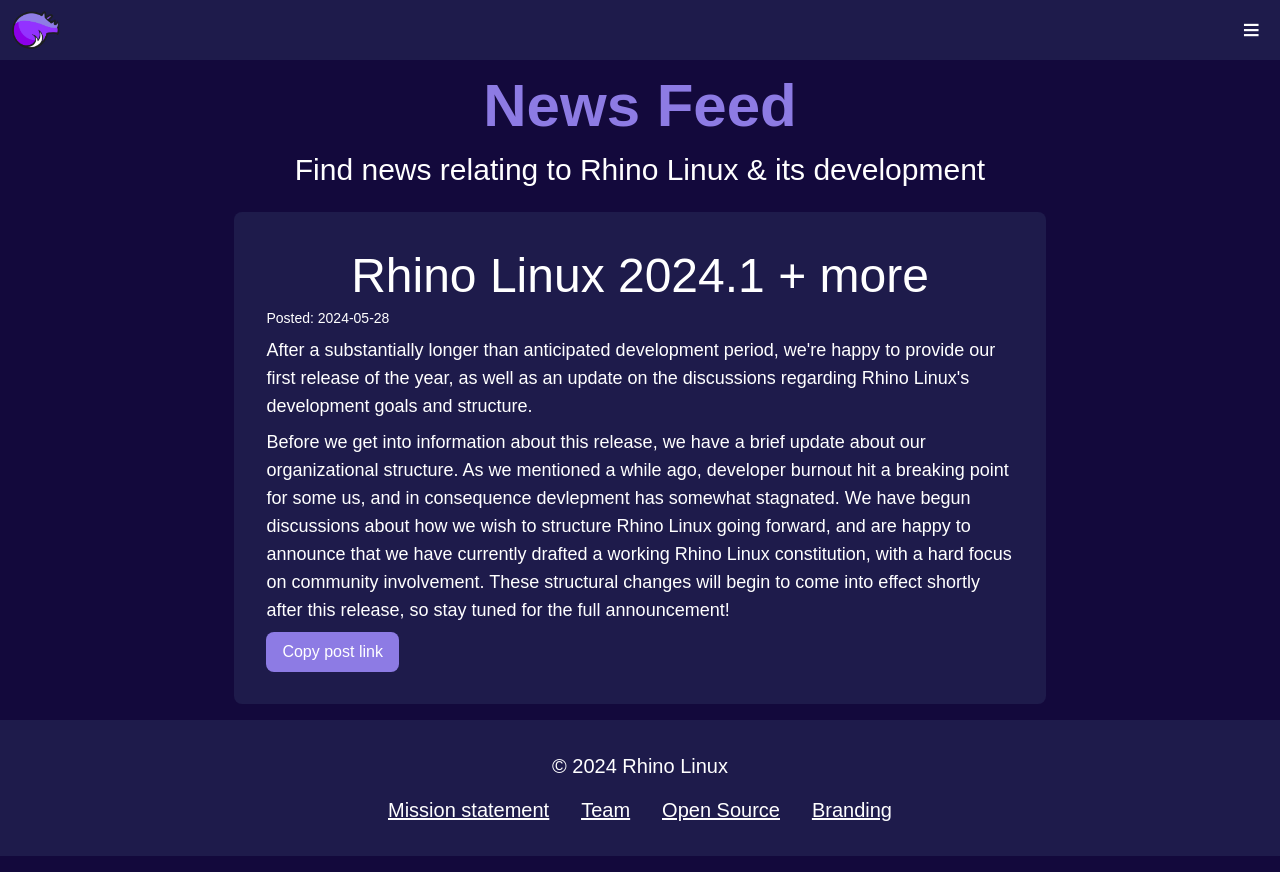
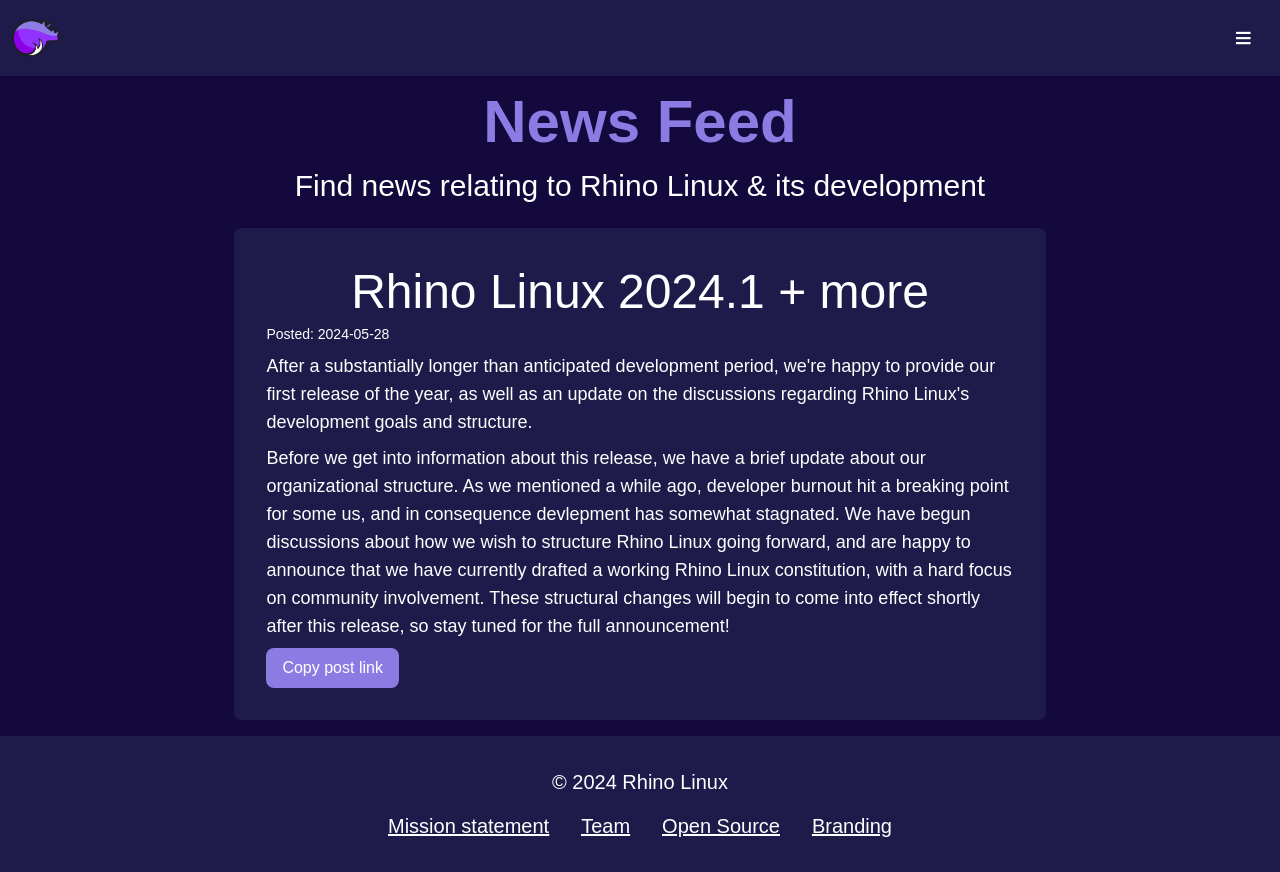
Before and after one commit to rhino-linux/website, a Next.js app: page /news in a window 1280 px wide. Built offline with nearby package versions, Linux system fonts and the light colour scheme.

Commit message:
Upd(navbar.jsx): Make padding larger
Make the padding larger

```diff
--- a/src/components/navbar.jsx
+++ b/src/components/navbar.jsx
@@ -28,13 +28,13 @@
                     </a>
                 </div>
                 <div
-                    className="p-2 cursor-pointer"
+                    className="p-4 cursor-pointer"
                     onClick={() => toggleMegaMenu('mega-menu')}
                 >
                     <h1 className="text-3xl px-2 text-white">≡</h1>
                 </div>
             </nav>
-            <div className="bg-indigo-950 hidden transition-all w-[100%] p-2 p-8" id="mega-menu">
+            <div className="bg-indigo-950 hidden transition-all w-[100%] p-8" id="mega-menu">
                 <hr className="bg-off-white mb-4" />
                 <div className="w-[100%] m-auto">
                     <div className="text-2xl">
```
